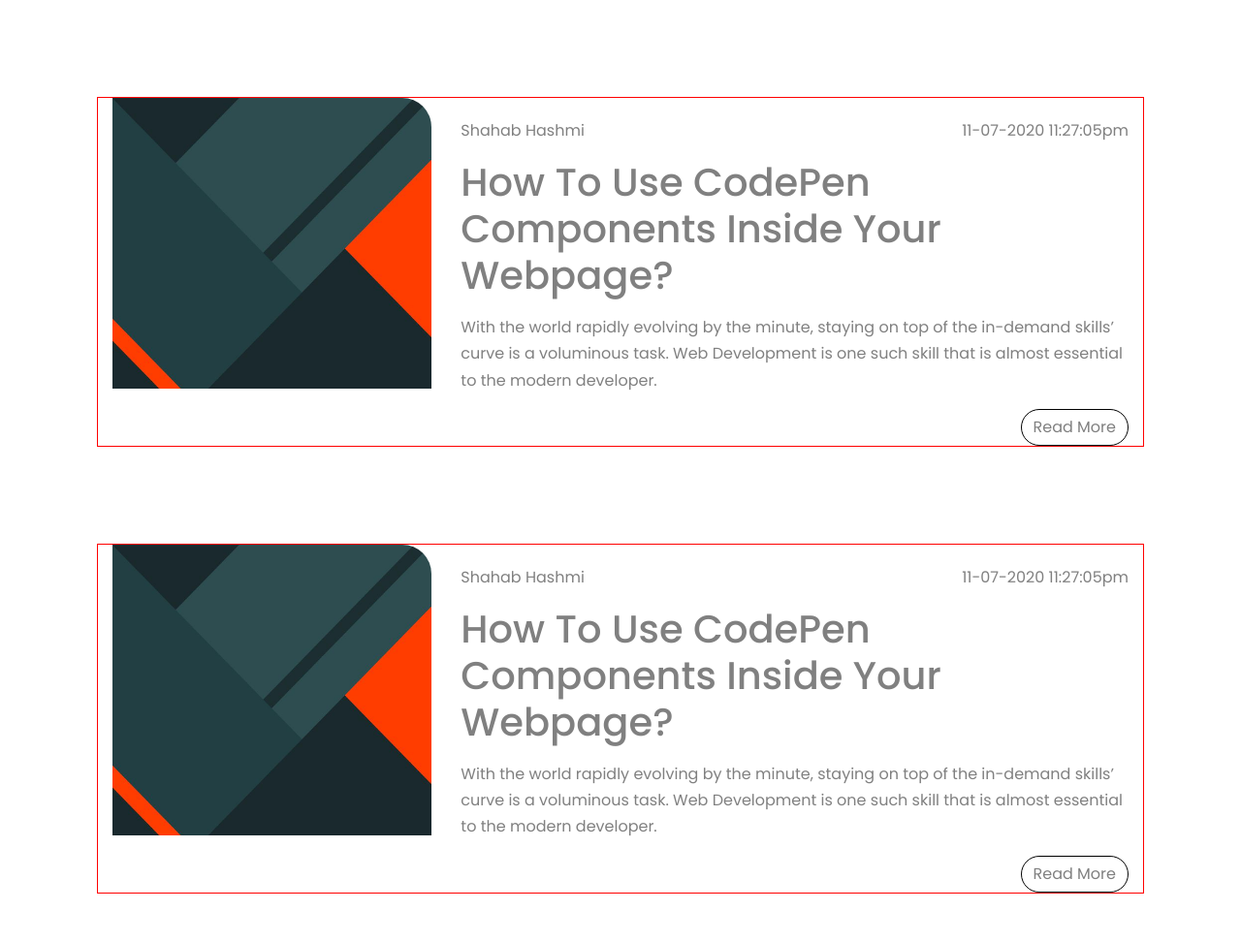
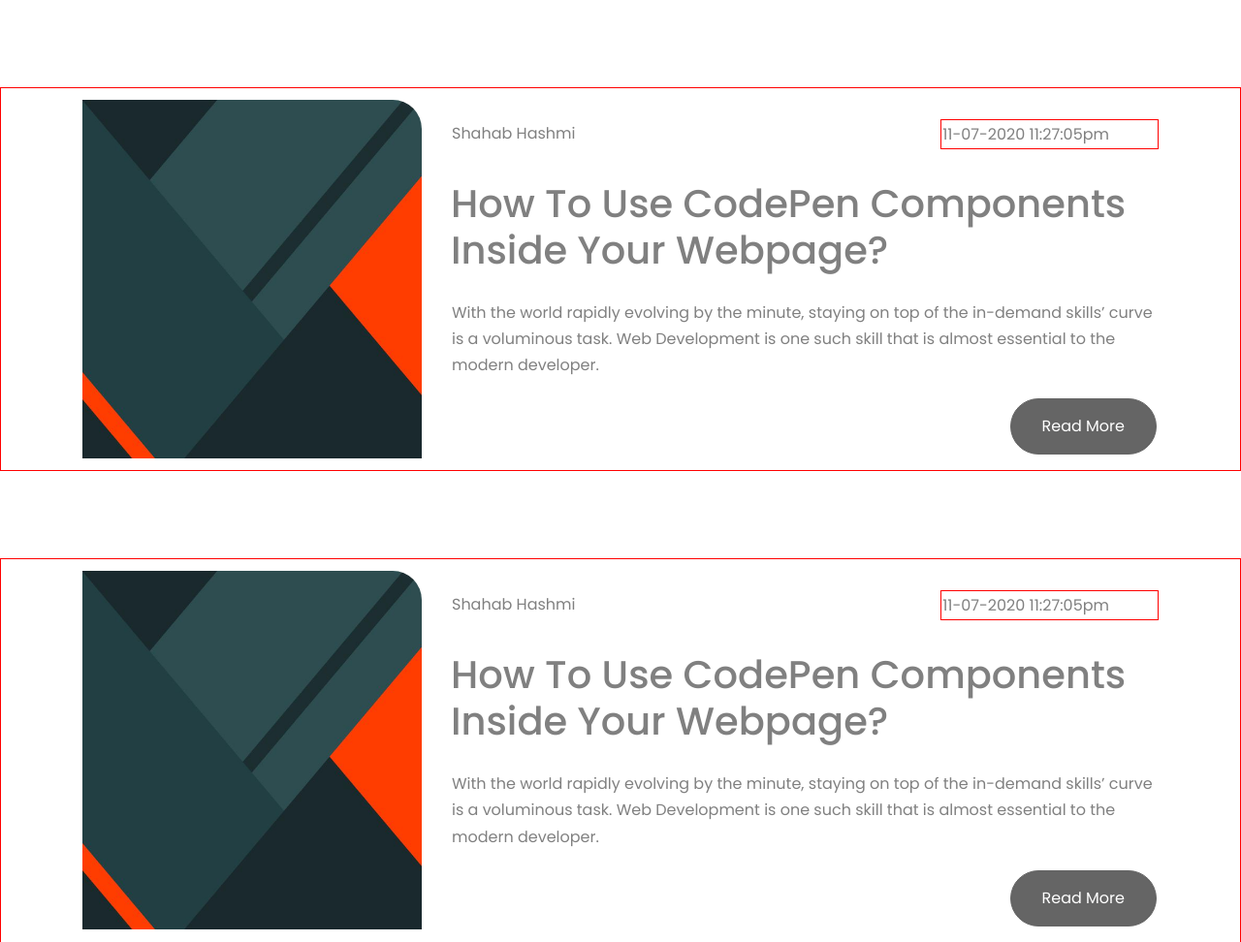
Before and after one commit to Webnodites/webnodites2, a plain HTML site: page blog.html in a window 1280 px wide. Shown: the part 640-1612 px from the top of the page at 97% size. Drawn offline with Linux system fonts and the light colour scheme; files whose address does not match are found by name.

Commit message:
new change blog

```diff
--- a/blog.html
+++ b/blog.html
@@ -164,18 +164,18 @@
     </div>
   </div></div>
 </section> -->
-<section class="aarti" id="blog">
+<section class="aarti" id="blog" >
     <div class="container">
         <div class="harsh-ab">
             <div class="row">
                 <div class="col-lg-4 img-area-2">
                     <div class="img-area">
-                        <img src="images/t.jpg" style="border-top-right-radius: 30px;">
+                        <img src="images/t.jpg" >
                     </div>
                 </div>
                 <div class="col-lg-8" style="padding-top:20px;">
                             <div class="text-area">
-                                <p style="float: right;">11-07-2020 11:27:05pm</p>
+                                <p  class="date">11-07-2020 11:27:05pm</p>
                                 <p>Shahab Hashmi</p>
                                 <p><h1>How To Use CodePen Components Inside Your Webpage?</h1></p>
                                 <p>
@@ -194,12 +194,12 @@
             <div class="row">
                 <div class="col-lg-4 img-area-2">
                     <div class="img-area">
-                        <img src="images/t.jpg" style="border-top-right-radius: 30px;">
+                        <img src="images/t.jpg" >
                     </div>
                 </div>
                 <div class="col-lg-8" style="padding-top:20px;">
                             <div class="text-area">
-                                <p style="float: right;">11-07-2020 11:27:05pm</p>
+                                <p  class="date" >11-07-2020 11:27:05pm</p>
                                 <p>Shahab Hashmi</p>
                                 <p><h1>How To Use CodePen Components Inside Your Webpage?</h1></p>
                                 <p>
@@ -218,7 +218,7 @@
             <div class="row">
                 <div class="col-lg-4 img-area-2">
                     <div class="img-area">
-                        <img src="images/t.jpg" style="border-top-right-radius: 30px;">
+                        <img src="images/t.jpg" >
                     </div>
                 </div>
                 <div class="col-lg-8" style="padding-top:20px;">
--- a/css/style1.css
+++ b/css/style1.css
@@ -209,12 +209,39 @@
 
 
 #blog{
-  margin: 100px;
+  padding: 12px;
   border:1px solid red;
+  width: 100%;
+
 }
 #blog img {
   width: 100%;
-  height: 300px;
+  height: 370px;
+}
+#blog a{
+   background-color: black  ;
+  border: none;
+  color: white;
+  padding: 16px 32px;
+  text-align: center;
+  font-size: 16px;
+  margin: 4px 2px;
+  opacity: 0.6;
+  transition: 0.3s;
+}
+#blog a:hover{opacity: 1
+
+}
+#blog p{
+  padding: 1px;
+}
+#blog .date{
+  float: right;
+  padding-right: 50px ;
+   border:1px solid red;
+}
+#blog .img-area img{
+  border-top-right-radius: 30px;
 }
 /*end blog page style */
 
@@ -229,5 +256,8 @@
     color: #000c2d;
     font-weight: 900;
 }
+#blog{
 
 }
+
+}
```
